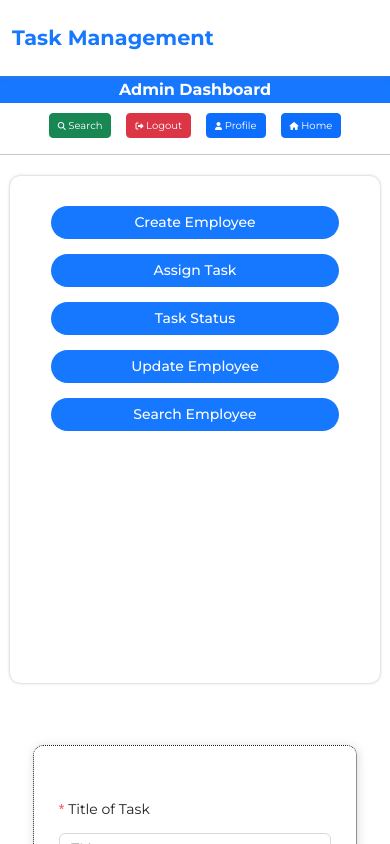
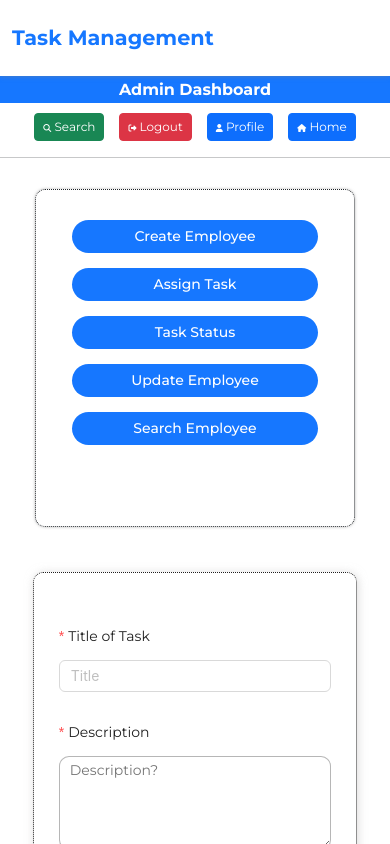
Before and after one commit to suraj-raj01/Task-Management-System, a React (Vite) app in the folder client/: page /admindashboard/assigntask/1 in a window 390 px wide. Shown: the top 844 px of the page. Built offline with nearby package versions, Linux system fonts and the light colour scheme; sample sign-in values are in the browser's storage.

Commit message:
Task Management

```diff
--- a/client/src/Admin/AssignTask.jsx
+++ b/client/src/Admin/AssignTask.jsx
@@ -67,7 +67,7 @@ const AssignTask = () => {
           name="description"
           rules={[{ required: true, message: "Please input your description!" }]}
         >
-         <textarea name="description" id="" rows='4' cols='37' placeholder='Description?'
+         <textarea name="description" id="" rows='4' placeholder='Description?'
          value={input.description} onChange={handleInput}
          ></textarea>
         </Form.Item>
--- a/client/src/style/style.css
+++ b/client/src/style/style.css
@@ -146,6 +146,7 @@ textarea {
     border: 1px solid #80808092;
     outline: none;
     padding: 2px 10px;
+    width: 100%;
 }
 
 h2 {
@@ -415,17 +416,19 @@ strong {
 @media (min-width: 320px) and (max-width: 767.98px) {
     #navbar{height: 9vh;}
     #hero {
-        height: 125vh;
+        height: auto;
         flex-direction: column;
         align-items: center;
         text-align: center;
+        padding: 10px 0px;
     }
 
     #hero #nav {
-        width: 95%;
-        height: 60vh;
+        width: 82%;
+        height: 40vh;
         margin-bottom: 20px;
         border-radius: 10px;
+        border: 1px dotted;
     }
 
     #hero #data {
@@ -465,7 +468,7 @@ strong {
         font-size: 8px;
     }
     #dashboard-btn button{
-        font-size: 10px;
+        font-size: 12px;
     }
 
     #search input{
```
